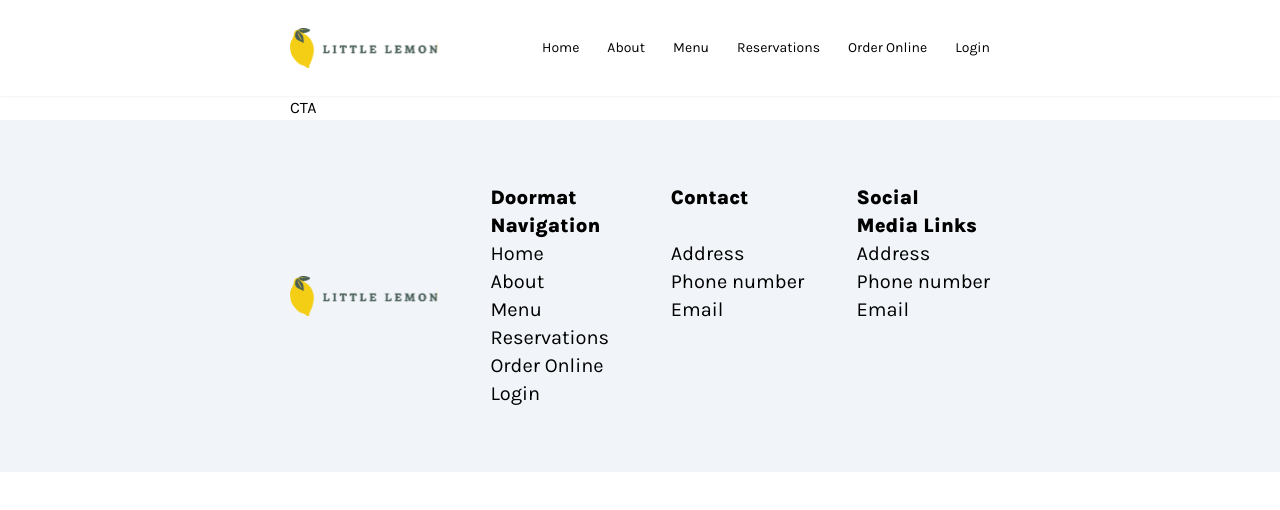
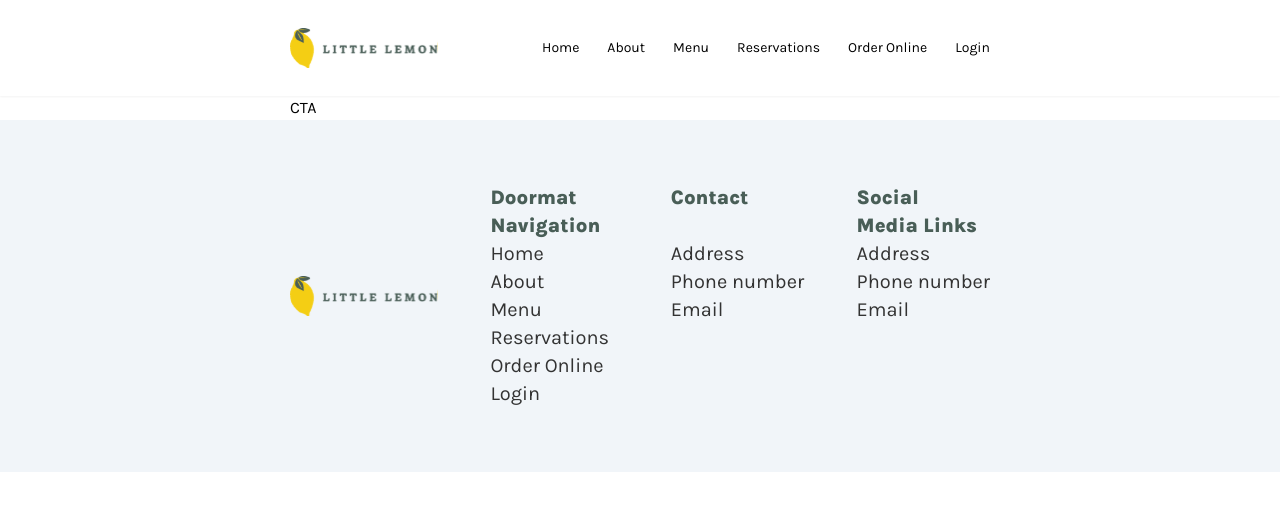
Before and after one commit to Sarbeng/lil_lemon, a React (Create React App) app: page / in a window 1280 px wide. Shown: the top 510 px of the page. Built offline with nearby package versions, Linux system fonts and the light colour scheme; a web font is replaced by a local one.

Commit message:
footer done for web

```diff
--- a/src/components/Footer.js
+++ b/src/components/Footer.js
@@ -4,8 +4,8 @@ export default function Footer () {
    <footer className="flex justify-between">
     <img src={logo}/>
     <section>
-        <h3 className="font-extrabold text-xl w-32 h-14">Doormat Navigation</h3>
-        <ul className="text-xl">
+        <h3 className="font-extrabold text-xl w-32 h-14 text-primary-green">Doormat Navigation</h3>
+        <ul className="text-xl text-highlights-black">
                 <li><a>Home</a></li>
                 <li><a>About</a></li>
                 <li><a>Menu</a></li>
@@ -15,8 +15,8 @@ export default function Footer () {
             </ul>
     </section>
     <section>
-        <h3 className="font-extrabold text-xl w-32 h-14">Contact</h3>
-        <ul className="text-xl">
+        <h3 className="font-extrabold text-xl w-32 h-14 text-primary-green">Contact</h3>
+        <ul className="text-xl text-highlights-black">
                 <li><a>Address</a></li>
                 <li><a>Phone number</a></li>
                 <li><a>Email</a></li>
@@ -24,8 +24,8 @@ export default function Footer () {
             </ul>
     </section>
     <section>
-        <h3 className="font-extrabold text-xl w-32 h-14 ">Social Media Links</h3>
-        <ul className="text-xl">
+        <h3 className="font-extrabold text-xl w-32 h-14 text-primary-green">Social Media Links</h3>
+        <ul className="text-xl text-highlights-black">
                 <li><a>Address</a></li>
                 <li><a>Phone number</a></li>
                 <li><a>Email</a></li>
--- a/tailwind.config.js
+++ b/tailwind.config.js
@@ -9,7 +9,7 @@ module.exports = {
     },
     extend: {
       //adding custom colors
-      color: {
+      colors: {
         'primary' : {
           green: '#495E57',
           yellow: '#F4CE14',
```
